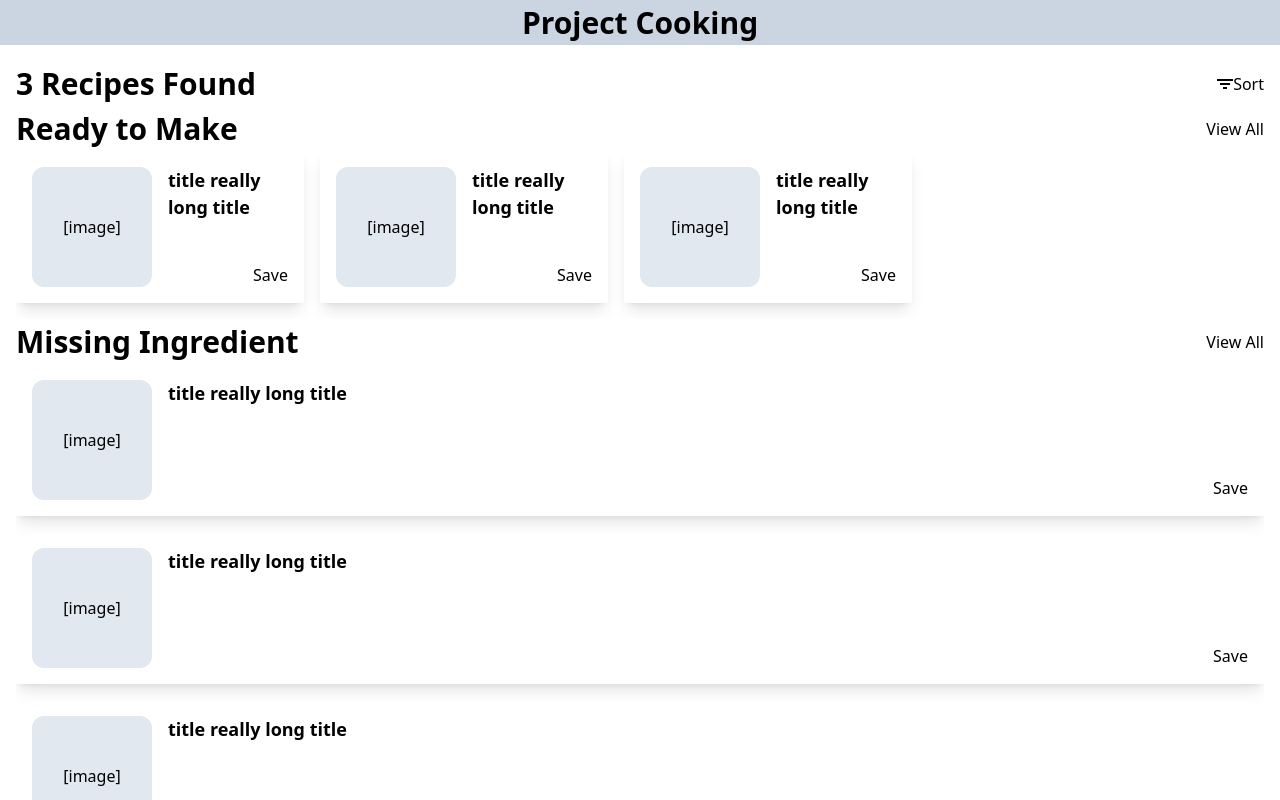
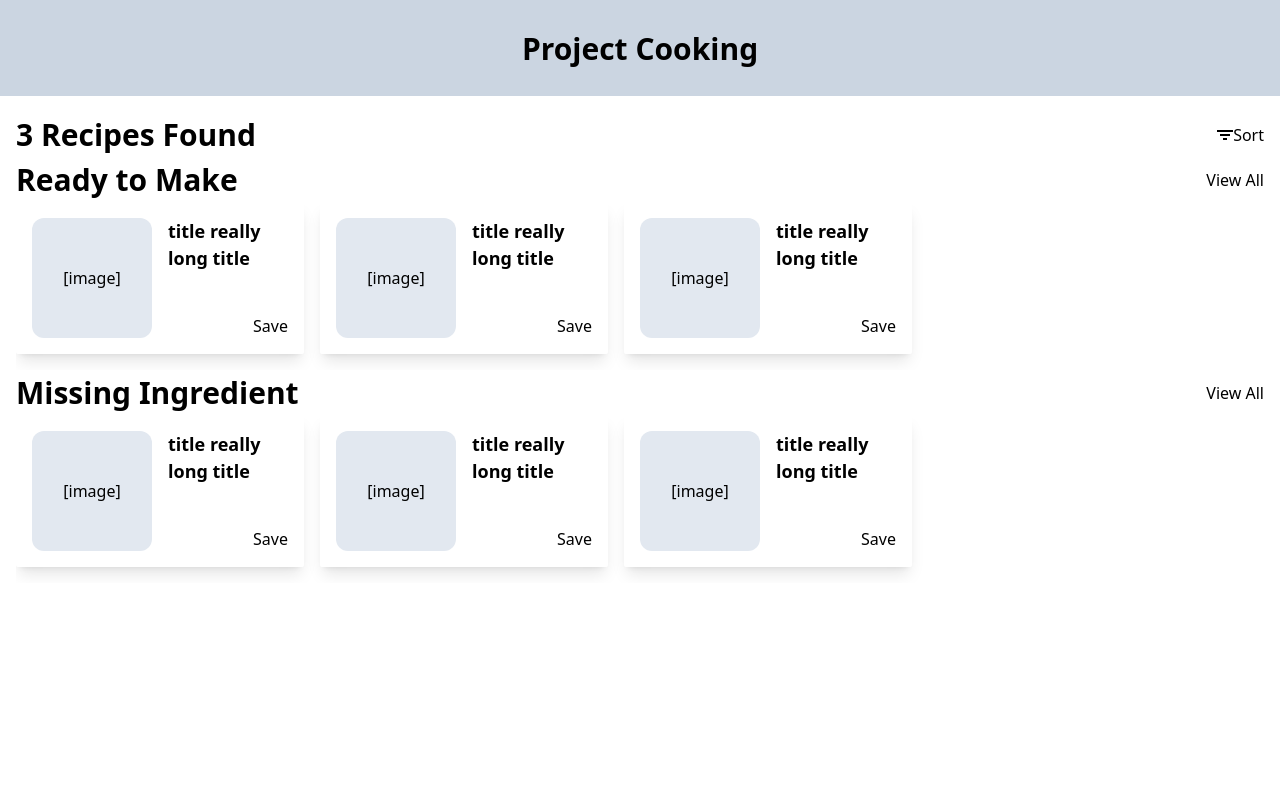
Before and after one commit to hemegonia/cooking, a Next.js app: page /demo/screen/5 in a window 1280 px wide. Built offline with nearby package versions, Linux system fonts and the light colour scheme.

Commit message:
refactor: add recipe carousel component

```diff
--- /dev/null
+++ b/src/components/cookingApp/recipeCarousel.tsx
@@ -0,0 +1,21 @@
+import React from 'react';
+
+import Card from '@/components/cookingApp/recipeSummaryCard';
+
+type Props = {};
+const Component = (_props: Props) => {
+  const [recipes] = React.useState<string[]>(['', '', '']);
+  return (
+    <div className="flex gap-4 overflow-x-auto pb-4">
+      {recipes.map(function whatever(_recipess, i) {
+        return (
+          <div key={i} className="w-72 shrink-0">
+            <Card></Card>
+          </div>
+        );
+      })}
+    </div>
+  );
+};
+
+export default Component;
--- a/src/components/cookingApp/recipesList.tsx
+++ b/src/components/cookingApp/recipesList.tsx
@@ -1,7 +1,7 @@
 import { useRouter } from 'next/router';
 import React from 'react';
 
-import Card from '@/components/cookingApp/recipeSummaryCard';
+import RecipeCarousel from '@/components/cookingApp/recipeCarousel';
 
 type Props = {
   className?: string;
@@ -31,28 +31,12 @@ const Component = (props: Props) => {
         <h1> Ready to Make</h1>
         <button className="flex items-center">View All</button>
       </div>
-      <div className="flex gap-4 overflow-x-auto pb-4">
-        {recipes.map(function whatever(_recipess, i) {
-          return (
-            <div key={i} className="w-72 shrink-0">
-              <Card></Card>
-            </div>
-          );
-        })}
-      </div>
+      <RecipeCarousel></RecipeCarousel>
       <div className={`flex justify-between`}>
         <h1> Missing Ingredient</h1>
         <button className="flex items-center">View All</button>
       </div>
-      <div className="flex flex-col gap-4 overflow-y-scroll">
-        {recipes.map(function whatever(_recipess, i) {
-          return (
-            <div key={i}>
-              <Card></Card>
-            </div>
-          );
-        })}
-      </div>
+      <RecipeCarousel></RecipeCarousel>
     </div>
   );
 };
```
